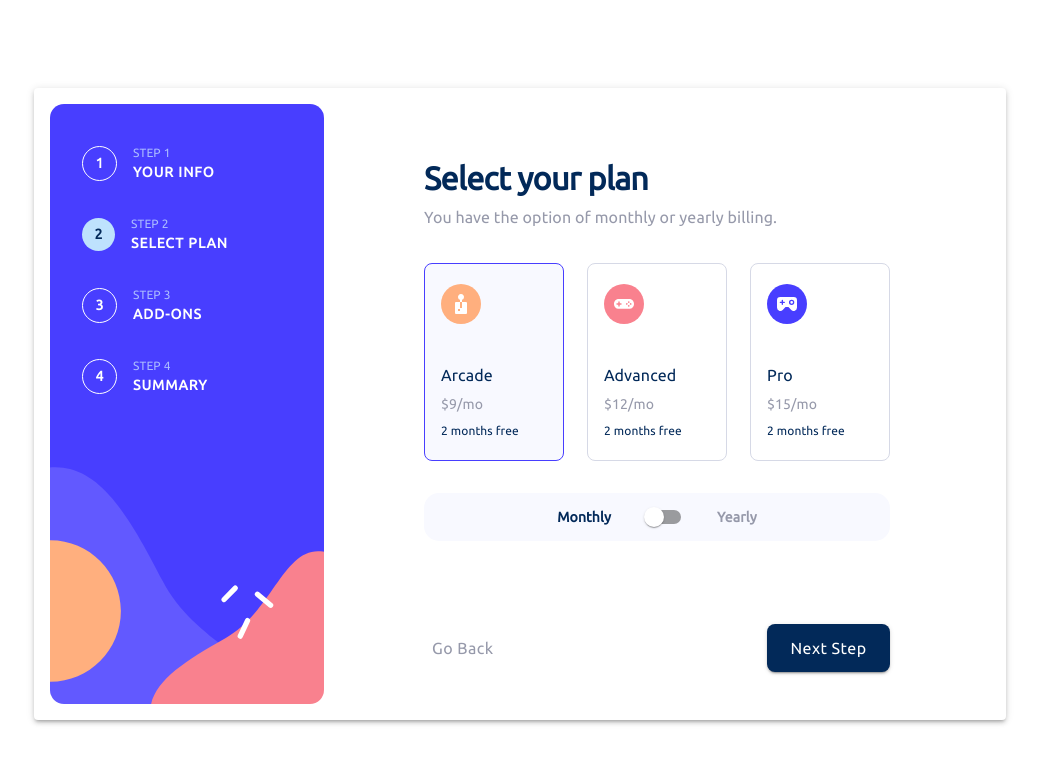
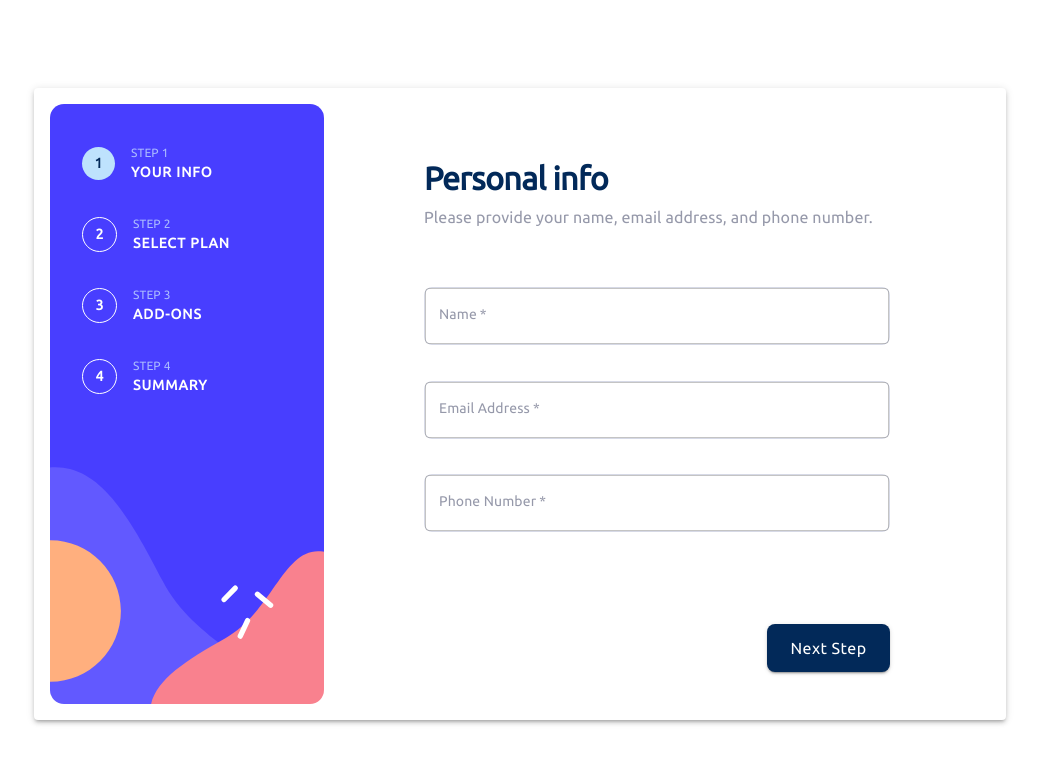
Before and after one commit to neda-pro/multi-step-form, a React (Vite) app: page /plan in a window 1280 px wide. Shown: the top 764 px of the page, without its empty margins (120-1159 px from the left). Built offline with nearby package versions, Linux system fonts and the light colour scheme.

Commit message:
fixing navigation issue

```diff
--- a/package.json
+++ b/package.json
@@ -19,7 +19,7 @@
     "react": "^18.2.0",
     "react-dom": "^18.2.0",
     "react-redux": "^9.0.1",
-    "react-router-dom": "^6.20.1",
+    "react-router-dom": "^6.21.1",
     "vite-plugin-svgr": "^4.2.0"
   },
   "devDependencies": {
--- a/src/features/navigation/footerSlice.js
+++ b/src/features/navigation/footerSlice.js
@@ -1,6 +1,7 @@
 import { createSlice } from "@reduxjs/toolkit";
 
 const initialState = {
+  isHome: true,
   hideBack: true,
   hideNext: false,
   isConfirm: false,
@@ -23,8 +24,11 @@ const footerSlicer = createSlice({
       state.next = next;
       state.previous = previous;
     },
+    setIsHome: (state, { payload }) => {
+      state.isHome = payload;
+    },
   },
 });
 
 export default footerSlicer.reducer;
-export const { setButtons, setNav } = footerSlicer.actions;
+export const { setButtons, setNav, setIsHome } = footerSlicer.actions;
--- a/src/main.jsx
+++ b/src/main.jsx
@@ -10,7 +10,6 @@ import Plan from "./routes/plan";
 import Summary from "./routes/summary";
 import { Provider } from "react-redux";
 import { store } from "./store";
-// import "./index.css";
 
 const router = createBrowserRouter([
   {
@@ -18,10 +17,6 @@ const router = createBrowserRouter([
     element: <Root />,
     errorElement: <ErrorPage />,
     children: [
-      {
-        path: "user-info",
-        element: <UserInfo />,
-      },
       {
         path: "plan",
         element: <Plan />,
--- a/src/routes/done.jsx
+++ b/src/routes/done.jsx
@@ -3,7 +3,7 @@ import { setDescription, setTitle } from "../features/navigation/headerSlice";
 import { useDispatch } from "react-redux";
 import { setStep } from "../features/navigation/sideBarSlice";
 import { setButtons, setNav } from "../features/navigation/footerSlice";
-import { Box, Typography, SvgIcon } from "@mui/material";
+import { Box, Typography } from "@mui/material";
 import ThankYouIcon from "../assets/images/icon-thank-you.svg?react";
 
 const Done = () => {
--- a/src/routes/plan.jsx
+++ b/src/routes/plan.jsx
@@ -2,7 +2,11 @@ import { useEffect } from "react";
 import { useDispatch, useSelector } from "react-redux";
 import { setDescription, setTitle } from "../features/navigation/headerSlice";
 import { setStep } from "../features/navigation/sideBarSlice";
-import { setButtons, setNav } from "../features/navigation/footerSlice";
+import {
+  setButtons,
+  setIsHome,
+  setNav,
+} from "../features/navigation/footerSlice";
 import FooterButtons from "../components/FooterButtons";
 import { Box } from "@mui/material";
 import { useNavigate } from "react-router-dom";
@@ -43,7 +47,7 @@ const Plan = () => {
     dispatch(
       setNav({
         next: "add-ons",
-        previous: "user-info",
+        previous: "",
       })
     );
   }, []);
@@ -105,7 +109,10 @@ const Plan = () => {
         onNextClick={() => {
           navigate(`/${next}`);
         }}
-        onPrevClick={() => navigate(`/${previous}`)}
+        onPrevClick={() => {
+          dispatch(setIsHome(true));
+          navigate(`/${previous}`);
+        }}
       />
     </Box>
   );
--- a/src/routes/root.jsx
+++ b/src/routes/root.jsx
@@ -3,11 +3,12 @@ import { Outlet } from "react-router-dom";
 import { Box, Paper } from "@mui/material";
 import Step from "../components/Step";
 import Heading from "../components/Heading";
+import UserInfo from "./user-info";
 
 export default function Root() {
   const { step } = useSelector((store) => store.step);
   const { title, description } = useSelector((store) => store.heading);
-
+  const { isHome } = useSelector((store) => store.footer);
   return (
     <>
       <Box
@@ -79,7 +80,7 @@ export default function Root() {
           >
             <Heading title={title} description={description} />
             <Box sx={{ display: "flex", flex: 1 }}>
-              <Outlet />
+              {isHome ? <UserInfo /> : <Outlet />}
             </Box>
           </Box>
         </Paper>
--- a/src/routes/user-info.jsx
+++ b/src/routes/user-info.jsx
@@ -4,7 +4,11 @@ import { useDispatch, useSelector } from "react-redux";
 import { setDescription, setTitle } from "../features/navigation/headerSlice";
 import { setStep } from "../features/navigation/sideBarSlice";
 import { setUser } from "../features/product/subscriptionSlice";
-import { setButtons, setNav } from "../features/navigation/footerSlice";
+import {
+  setButtons,
+  setIsHome,
+  setNav,
+} from "../features/navigation/footerSlice";
 import FormInput from "../components/FormInput";
 import FooterButtons from "../components/FooterButtons";
 import { Box } from "@mui/material";
@@ -18,6 +22,7 @@ const UserInfo = () => {
   const navigate = useNavigate();
   const dispatch = useDispatch();
   useEffect(() => {
+    dispatch(setIsHome(true));
     dispatch(setTitle("Personal info"));
     dispatch(
       setDescription(
@@ -51,6 +56,7 @@ const UserInfo = () => {
       })
     );
     navigate(`/${next}`);
+    dispatch(setIsHome(false));
   };
   return (
     <form
```
Also changed, not shown: 1 other file (tests, documents, lock files or other folders).
